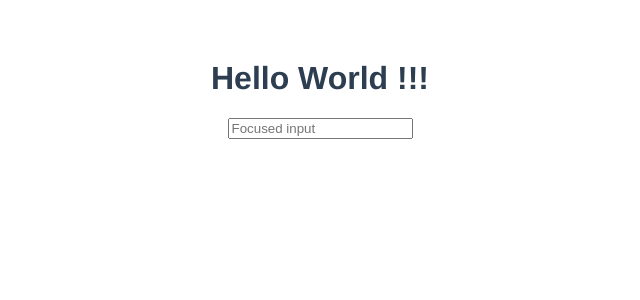
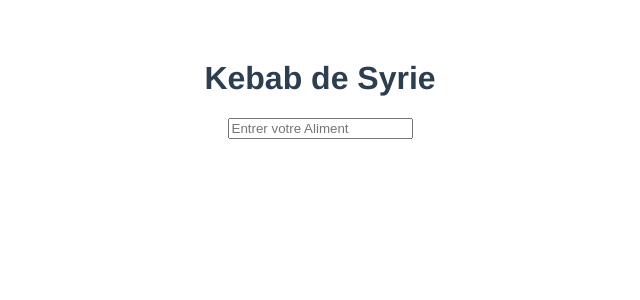
Before and after one commit to Kahwix/Proj06-ToDoList_with_Vue.js, a Vue app: page / in a window 1280 px wide. Shown: the top 300 px of the page, without its empty margins (320-960 px from the left). Built offline with nearby package versions, Linux system fonts and the light colour scheme.

Commit message:
Create TodoListItem.vue & Link with other .vue

```diff
--- a/src/App.vue
+++ b/src/App.vue
@@ -1,19 +1,16 @@
 <template>
   <div id="app">
     <TodoList />
-    <TodoInputText />
   </div>
 </template>
 
 <script>
 import TodoList from '@/components/TodoList.vue';
-import TodoInputText from '@/components/TodoInputText.vue';
 
 export default {
   name: "app",
   components: {
     TodoList,
-    TodoInputText,
   }
 };
 </script>
--- a/src/components/TodoInputText.vue
+++ b/src/components/TodoInputText.vue
@@ -1,15 +1,12 @@
 <template>
     <div class="control">
-        <input class="input is-focused" type="text" placeholder="Focused input">
+        <input class="input is-focused" type="text" placeholder="Entrer votre Aliment">
     </div>
 </template>
 
 <script>
-export default {
-
-}
+export default {}
 </script>
 
 <style>
-
 </style>
--- a/src/components/TodoList.vue
+++ b/src/components/TodoList.vue
@@ -1,13 +1,27 @@
 <template>
     <div>
-        <h1>Hello World !!!</h1>
+        <h1>Kebab de Syrie</h1>
+        <TodoInputText />
+        <TodoListItem />
     </div>
 </template>
 
 <script>
-export default {
+import TodoInputText from "@/components/TodoInputText.vue";
+import TodoListItem from '@/components/TodoListItem.vue';
 
-}
+export default  {
+components: {
+    TodoInputText,
+    TodoListItem,
+  },
+  data() {
+    return {
+      todos: ["Salades", "Tomates", "Oignons"]
+    };
+  }
+};
+
 </script>
 
 <style>
--- /dev/null
+++ b/src/components/TodoListItem.vue
@@ -0,0 +1,13 @@
+<template>
+
+</template>
+
+<script>
+export default {
+
+}
+</script>
+
+<style>
+
+</style>
```
